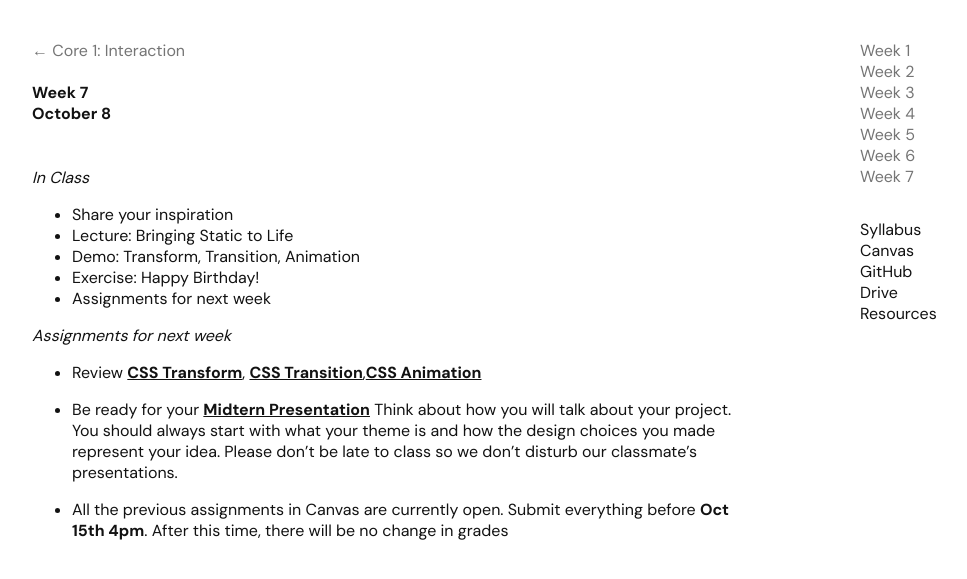
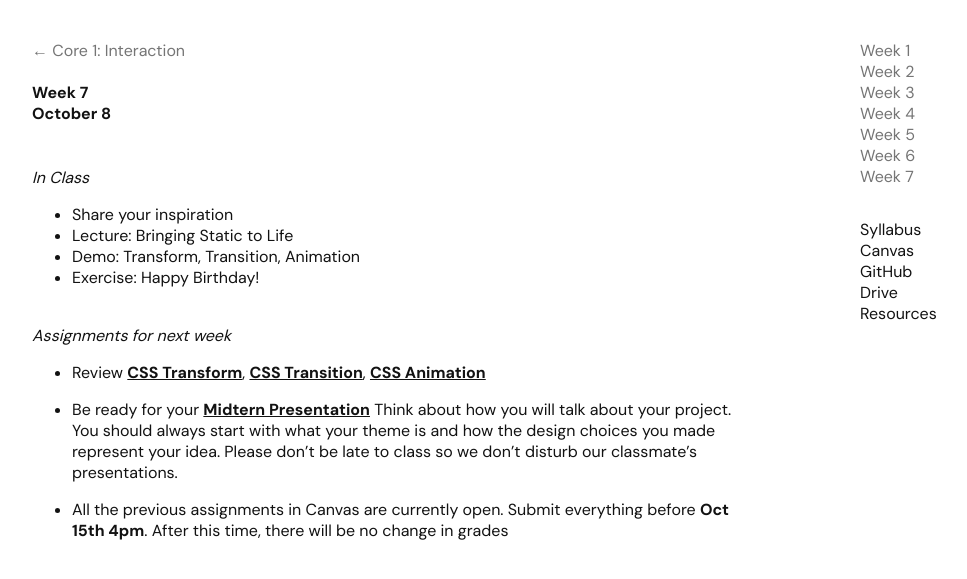
Before and after one commit to core1-interaction/core1-interaction.github.io, a Jekyll site: the page built from week7.md, in a window 1280 px wide. Shown: the top 579 px of the page, without its empty margins (108-1075 px from the left). Built offline with Jekyll 4.4.1, drawn with Linux system fonts in a browser that asks for light colours.

Commit message:
Update week7.md

```diff
--- a/week7.md
+++ b/week7.md
@@ -12,12 +12,11 @@
 + Share your inspiration
 + Lecture: Bringing Static to Life
 + Demo: Transform, Transition, Animation
-+ Exercise: Happy Birthday!
-+ Assignments for next week
++ Exercise: Happy Birthday!<br><br>
 
 
 *Assignments for next week*
-+ Review **[<u>CSS Transform</u>](https://www.w3schools.com/cssref/css3_pr_transform.php)**, **[<u>CSS Transition</u>](https://www.w3schools.com/css/css3_transitions.asp)**,**[<u>CSS Animation</u>](https://www.w3schools.com/css/css3_animations.asp)**
++ Review **[<u>CSS Transform</u>](https://www.w3schools.com/cssref/css3_pr_transform.php)**, **[<u>CSS Transition</u>](https://www.w3schools.com/css/css3_transitions.asp)**, **[<u>CSS Animation</u>](https://www.w3schools.com/css/css3_animations.asp)**
 
 + Be ready for your **[<u>Midtern Presentation</u>](project.md)** Think about how you will talk about your project. You should always start with what your theme is and how the design choices you made represent your idea. Please don’t be late to class so we don’t disturb our classmate’s presentations.
 
```
